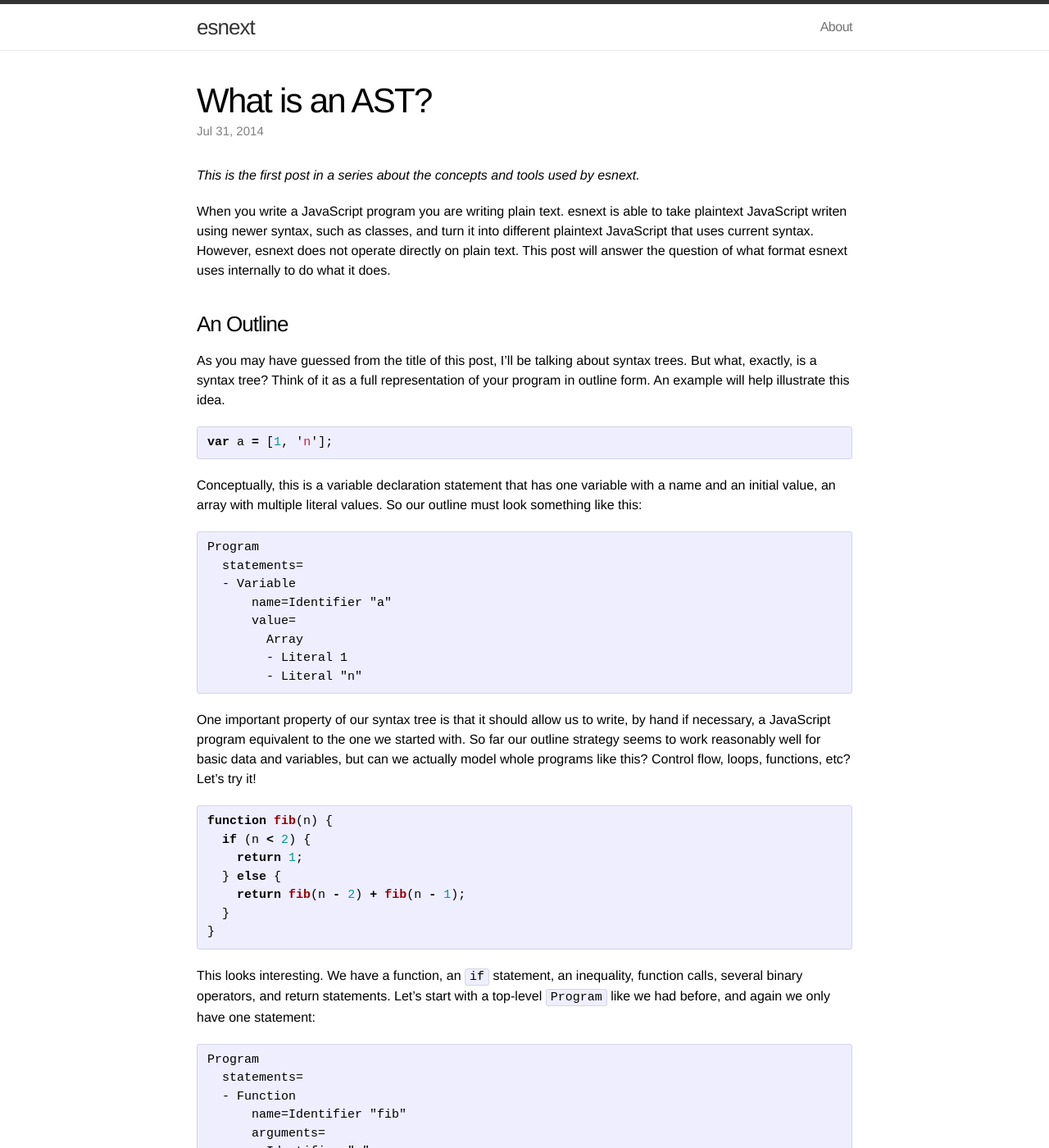
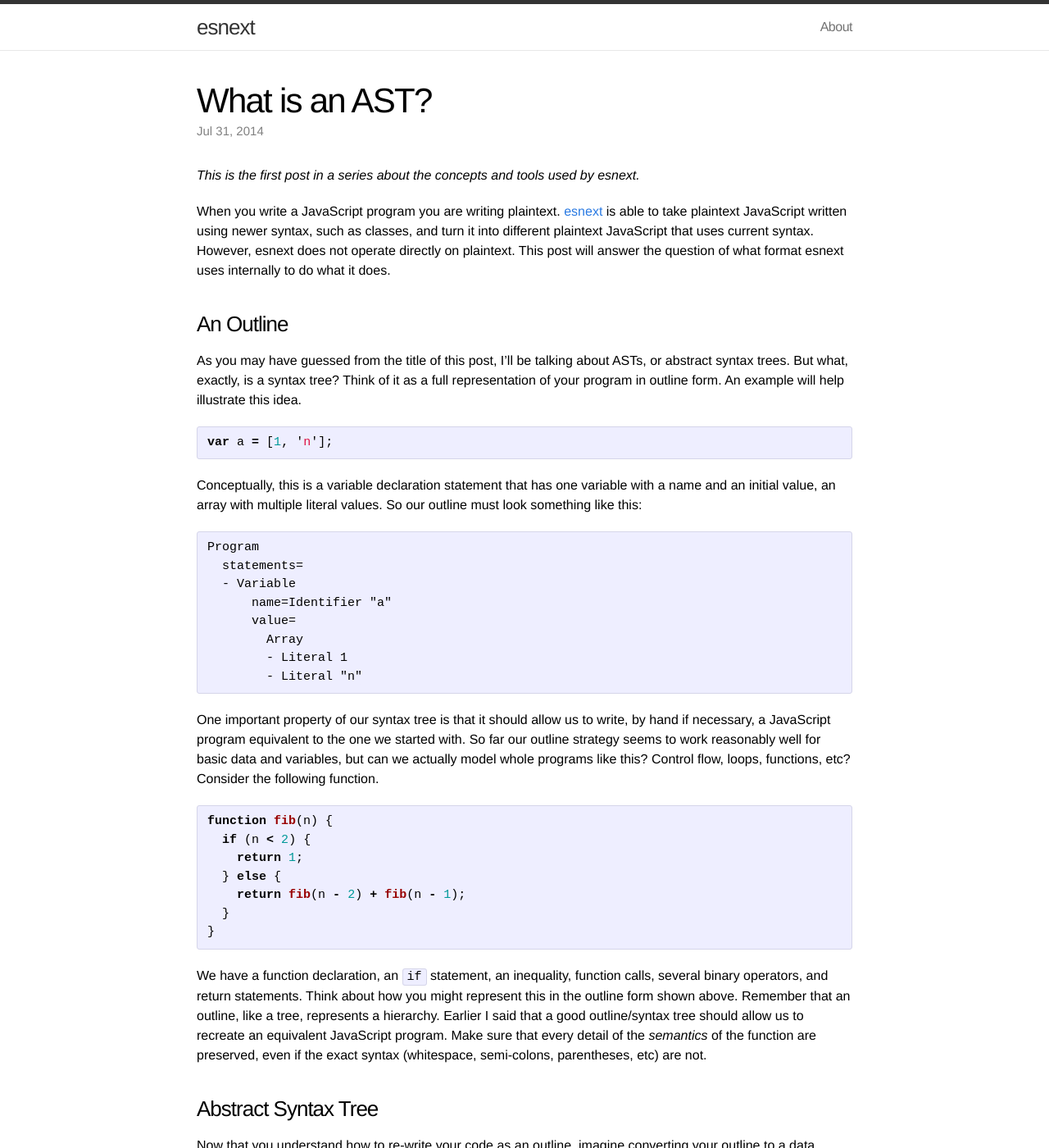
Before and after one commit to esnext/esnext.github.io, a Jekyll site: the page built from _posts/2014-07-31-what-is-an-ast.markdown, in a window 1280 px wide and 1400 px high. Shown: the whole window at 82% size. Built offline with Jekyll 4.4.1, drawn with Linux system fonts in a browser that asks for light colours; some of the changed text lies outside the part shown.

Commit message:
Various editorial changes to the "What is an AST?" post.
- Fix typo: "writen" -> "written".
- Choose "plaintext" over "plain text".
- Fix editorial mistake where a line used to refer to the title of the post as having the term "syntax trees" in it.
- Remove much of the redundant outline examples.

```diff
--- a/_posts/2014-07-31-what-is-an-ast.markdown
+++ b/_posts/2014-07-31-what-is-an-ast.markdown
@@ -7,11 +7,11 @@ categories: [ast, esprima]
 
 *This is the first post in a series about the concepts and tools used by esnext.*
 
-When you write a JavaScript program you are writing plain text. esnext is able to take plaintext JavaScript writen using newer syntax, such as classes, and turn it into different plaintext JavaScript that uses current syntax. However, esnext does not operate directly on plain text. This post will answer the question of what format esnext uses internally to do what it does.
+When you write a JavaScript program you are writing plaintext. [esnext][esnext] is able to take plaintext JavaScript written using newer syntax, such as classes, and turn it into different plaintext JavaScript that uses current syntax. However, esnext does not operate directly on plaintext. This post will answer the question of what format esnext uses internally to do what it does.
 
 ### An Outline
 
-As you may have guessed from the title of this post, I'll be talking about syntax trees. But what, exactly, is a syntax tree? Think of it as a full representation of your program in outline form. An example will help illustrate this idea.
+As you may have guessed from the title of this post, I'll be talking about ASTs, or abstract syntax trees. But what, exactly, is a syntax tree? Think of it as a full representation of your program in outline form. An example will help illustrate this idea.
 
 {% highlight javascript %}
 
@@ -34,7 +34,7 @@ Program
 
 {% endhighlight %}
 
-One important property of our syntax tree is that it should allow us to write, by hand if necessary, a JavaScript program equivalent to the one we started with. So far our outline strategy seems to work reasonably well for basic data and variables, but can we actually model whole programs like this? Control flow, loops, functions, etc? Let's try it!
+One important property of our syntax tree is that it should allow us to write, by hand if necessary, a JavaScript program equivalent to the one we started with. So far our outline strategy seems to work reasonably well for basic data and variables, but can we actually model whole programs like this? Control flow, loops, functions, etc? Consider the following function.
 
 {% highlight javascript %}
 
@@ -48,52 +48,7 @@ function fib(n) {
 
 {% endhighlight %}
 
-This looks interesting. We have a function, an `if` statement, an inequality, function calls, several binary operators, and return statements. Let's start with a top-level `Program` like we had before, and again we only have one statement:
-
-{% highlight text %}
-
-Program
-  statements=
-  - Function
-      name=Identifier "fib"
-      arguments=
-      - Identifier "n"
-      body=…
-
-{% endhighlight %}
-
-That function was pretty clear -- we only had to deal with a name and one argument. But what about the body of the function? Let's take each level one step at a time. It seems pretty clear that a function body, like the top level program, is just a series of statements. In this case we again have only a single statement, an `if` statement:
-
-{% highlight text %}
-
-body=
-- If
-    condition=…
-    consequent=…
-    alternate=…
-
-{% endhighlight %}
-
-Now what do we do with the properties of the `if` statement? Again, let's just look one level down.
-
-{% highlight text %}
-
-If
-  condition=
-    Operator
-      op="+"
-      left=Identifier "n"
-      right=Literal 2
-  consequent=
-    Return
-      …
-  alternate=
-    Return
-      …
-
-{% endhighlight %}
-
-Remember, earlier I said that a good outline/syntax tree should allow us to recreate an equivalent JavaScript program. Try that with the trees we've generated so far. Do they contain all the information you need? Try writing out the whole outline for the `fib` program yourself.
+We have a function declaration, an `if` statement, an inequality, function calls, several binary operators, and return statements. Think about how you might represent this in the outline form shown above. Remember that an outline, like a tree, represents a hierarchy. Earlier I said that a good outline/syntax tree should allow us to recreate an equivalent JavaScript program. Make sure that every detail of the *semantics* of the function are preserved, even if the exact syntax (whitespace, semi-colons, parentheses, etc) are not.
 
 ### Abstract Syntax Tree
 
@@ -133,7 +88,7 @@ Whoa! That's pretty big for such a small initial program, but you can see that a
 
 ### Esprima & the Mozilla AST
 
-The JSON shown above is not really something we'd expect humans to write. Turning a JavaScript program into this form is a job for a parser, and fortunately JavaScript has quite a few good ones, including [Esprima][esprima].
+The JSON shown above is not really something we'd expect humans to write. Turning a JavaScript program into this form is a job for a parser, and fortunately JavaScript has quite a few good ones, including [Esprima][esprima], which itself is written in JavaScript.
 
 Here's how you parse the first program into an AST with Esprima:
 
@@ -183,9 +138,9 @@ And here's the resulting AST:
 
 {% endhighlight %}
 
-Wow, that looks remarkably like the JSON version of the outline we created! Some of the names are a little different, but the structure is nearly the same. Also, there's more information in this version, presumably there to cover syntax or use cases we haven't thought of yet.
+That looks remarkably like the JSON version of the outline we created! Some of the names are a little different, but the structure is nearly the same. Also, there's more information in this version, presumably there to cover syntax or use cases we haven't thought of yet.
 
-This format was established by Mozilla and more information can be found at their [Parser API][parser-api] page. To try this out yourself, open your browser console for this page and try `esprima.parse("var a = [1, 'n'];")`. What do you get when you parse the `fib` function above?
+This format was established by Mozilla and more information can be found at their [Parser API][parser-api] page. To try this out yourself, open your browser console for this page and try `esprima.parse("var a = [1, 'n'];")`. What do you get when you parse the `fib` function above? Was it what you expected?
 
 ### Doing Something with an AST
 
@@ -211,8 +166,9 @@ literalCount(ast); // 2
 
 {% endhighlight %}
 
-That's not too bad. But what does `visit` look like? That's left as an exercise for the reader. What else can you do with the `visit` function once you have it? The next post in this series will cover the tools esnext uses to process the AST once it's been parsed.
+That's not too bad. But what does `visit` look like? That's left as an exercise for the reader. What else can you do with the `visit` function once you have it? What would it take to write an interpreter for some subset of JavaScript, like variables and basic math? The next post in this series will cover the tools esnext uses to process the AST once it's been parsed.
 
+[esnext]: https://github.com/esnext/esnext
 [esprima]: https://github.com/ariya/esprima.git
 [parser-api]: https://developer.mozilla.org/en-US/docs/Mozilla/Projects/SpiderMonkey/Parser_API
 
```
Also changed, not shown: js/main.js (added).
